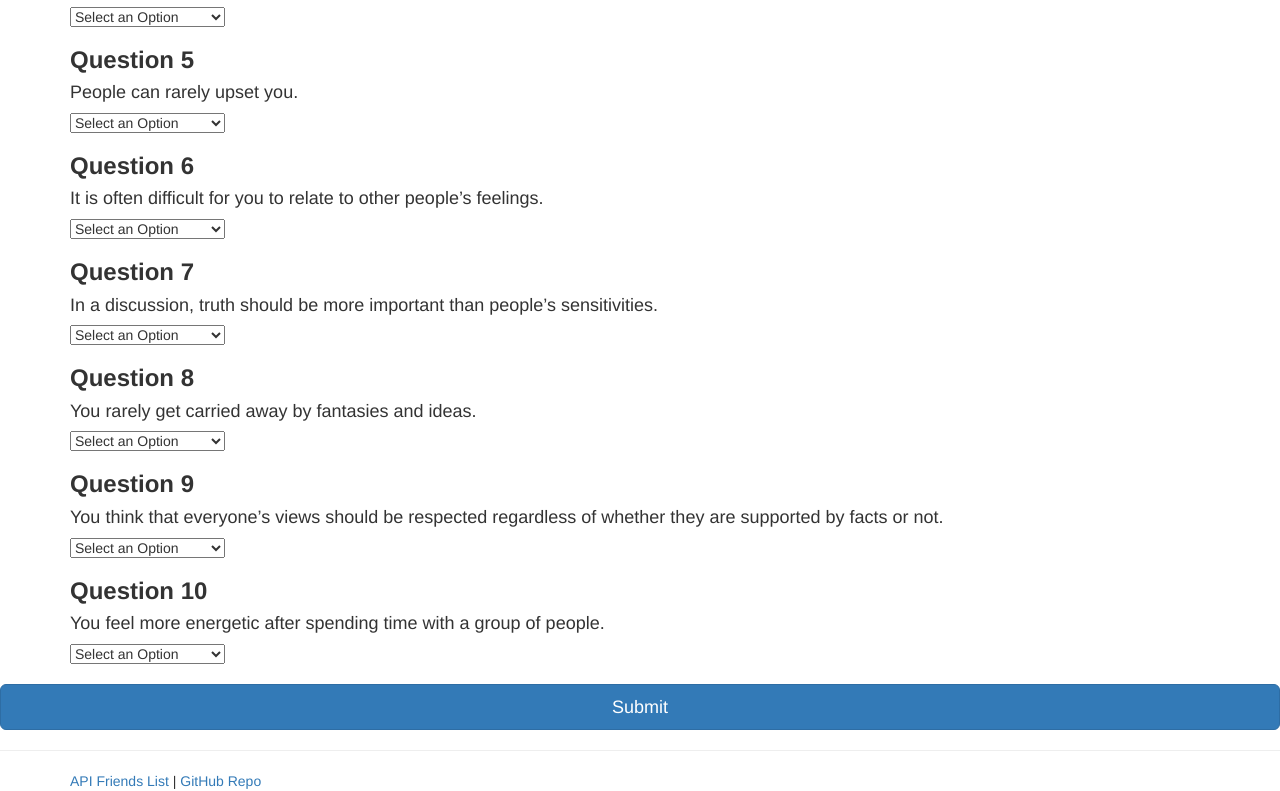
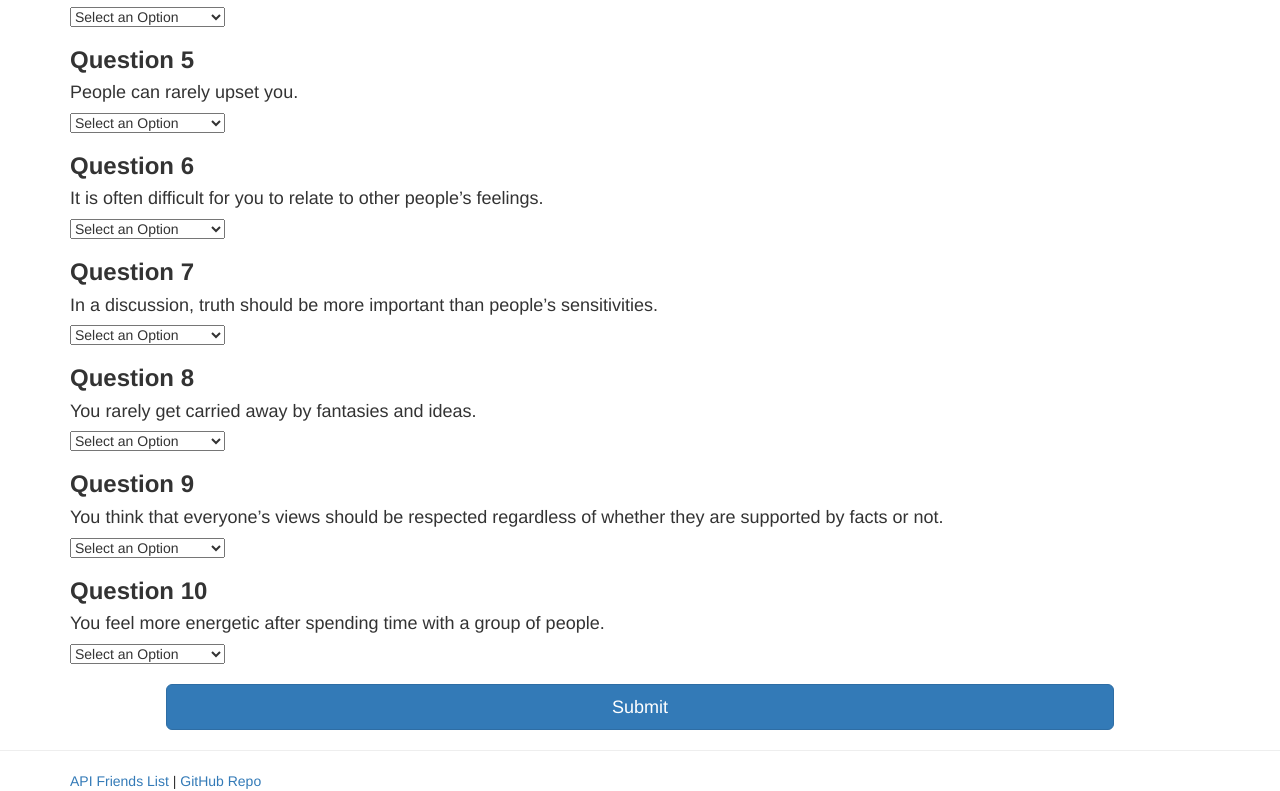
Before and after one commit to psheik/friend_finder, a website: page app/public/survey.html in a window 1280 px wide. Shown: the part 687-1478 px from the top of the page. Drawn offline with nearby package versions, Linux system fonts and the light colour scheme.

Commit message:
centered survey button

```diff
--- /dev/null
+++ b/app/css/style.css
@@ -0,0 +1,5 @@
+#submitBtn{
+    width: 74%;
+margin-left: 13%;
+margin-right: 13%
+}
--- a/app/public/survey.html
+++ b/app/public/survey.html
@@ -10,7 +10,7 @@
       <script src="https://cdnjs.cloudflare.com/ajax/libs/materialize/0.97.8/js/materialize.min.js"></script>
       <title>Friend Finder Survey</title>
       <link rel="stylesheet" href="https://maxcdn.bootstrapcdn.com/bootstrap/3.3.7/css/bootstrap.min.css" integrity="sha384-BVYiiSIFeK1dGmJRAkycuHAHRg32OmUcww7on3RYdg4Va+PmSTsz/K68vbdEjh4u" crossorigin="anonymous">
-      <link rel="stylesheet" type="text/css" href="/style.css">
+      <link href="../../app/css/style.css" rel="stylesheet">
     </head>
 <body>
         <div class="container content">
@@ -125,7 +125,7 @@
         </div>
                 <br>
                 <!-- Modal Submit Button -->
-                <button type ="submit" data-target="modal" class="btn btn-primary btn-lg btn-block" id="submitBtn">Submit</button>
+                <button type ="submit" data-target="modal" class="btn btn-primary btn-lg" id="submitBtn">Submit</button>
                 <hr>
             <!-- Modal Pop Up -->
         <div id="bestFriendModal" class="modal fade" role="dialog">
--- a/package.json
+++ b/package.json
@@ -18,6 +18,7 @@
   "dependencies": {
     "body-parser": "^1.19.0",
     "express": "^4.17.1",
+    "mysql": "^2.17.1",
     "path": "^0.12.7"
   },
   "devDependencies": {},
```
Also changed, not shown: 5 other files.
